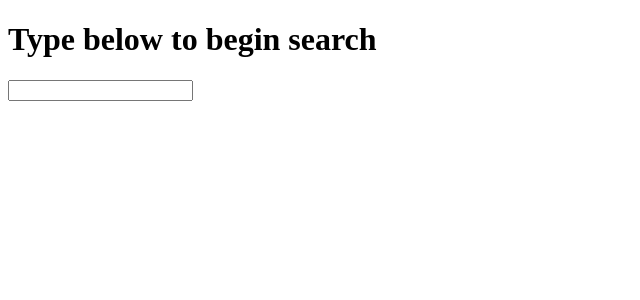
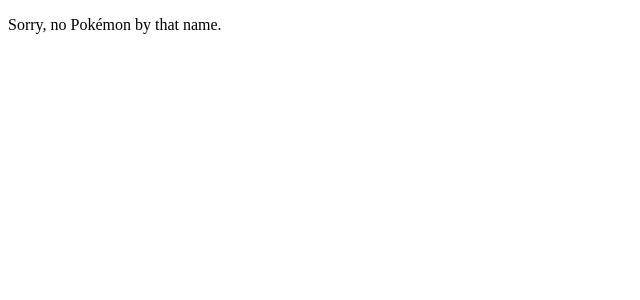
Before and after one commit to ahanshaw/october-react-workshop-frontend, a Next.js app: page /search in a window 1280 px wide. Shown: the top 300 px of the page, without its empty margins (0-640 px from the left). Built offline with nearby package versions, Linux system fonts and the light colour scheme.

Commit message:
update search

```diff
--- a/components/Layout.js
+++ b/components/Layout.js
@@ -5,7 +5,7 @@
     return (
         <div>
             <Nav />
-            {children}
+            	{children}
             <Footer />
         </div>
     );
--- a/pages/search.js
+++ b/pages/search.js
@@ -1,27 +1,28 @@
 import { useEffect, useState } from "react";
+import { useRouter } from 'next/router'
+
 import Head from "next/head";
 import Image from "next/image";
 import Link from "next/link";
+
 import styles from "../styles/Home.module.scss";
+
 import pokemon from "../samples/pokemon";
 
 export default function search() {
-    const [query, setQuery] = useState("");
+	const router = useRouter();
+	const [query, setQuery] = useState('');
+	const [results, setResults] = useState([]);
 
-    // This will fire once when the page is loaded for the first time
 	useEffect(() => {
-        // Let's set the query state to match the query url parameter that's passed from the homepage
-        const search = window.location.search;
-        const urlParams = new URLSearchParams(search);
-        const urlQuery = urlParams.get("query");
-        if (urlQuery && urlQuery !== "") {
-            setQuery(urlQuery);
-        }
-    }, []);
+		setQuery(router.query.query);
+		setResults([]);
+	}, [router.query]);
 
-    // This will fire every time the 'query' state is changed
 	useEffect(() => {
-        console.log("query is: ", query);
+		pokemon.results.filter(character => character.name.toLowerCase() == query).map(filterCharacter => (
+			setResults(results => [...results, filterCharacter])
+		));
 	}, [query]);
 
     return (
@@ -35,40 +36,16 @@
                 <link rel="icon" href="/favicon.ico" />
             </Head>
 			<div className="wrapper">
-                {/* Just a sample form, please feel free to delete or modify as needed for your implementation */}
-                {!query && <h1>Type below to begin search</h1>}
-                {query && <h1>Search</h1>}
-                <form action="">
-                    <input
-                        type="search"
-                        name="search"
-                        id="search"
-                        value={query}
-                        onChange={(e) => setQuery(e.target.value)}
-                    />
-                    {/* <button type="submit">Search!</button> */}
-                </form>
-                {query && (
-                    <div className="results">
-                        <h2>Searching for {query}</h2>
-                        <p>XXX Pokémon Found</p>
-                        <div className={styles.cards}>
-                            {pokemon.results.map((monster) => {
-                                if (monster.name.includes(query)) {
-                                    return (
-                                        <Link href="/single">
-                                            <a>
-                                                <div className={styles.card}>
-                                                    <h3>{monster.name}</h3>
+				{results &&
+					results.map((result, index) => (
+						<div key={index}>
+							<p>{result.name}</p>
 						</div>
-                                            </a>
-                                        </Link>
-                                    );
+					))
 				}
-                            })}
-                        </div>
-                    </div>
-                )}
+				{results.length < 1 &&
+					<p>Sorry, no Pokémon by that name.</p>
+				}
             </div>
         </main>
     );
--- a/styles/globals.scss
+++ b/styles/globals.scss
@@ -1,6 +1,6 @@
 :root {
 	--max-width: 600px;
-    --nav-height: 4rem;
+	--nav-height: 120px;
 }
 
 html,
```
Also changed, not shown: components/Nav.js (+10 -3 lines), components/SearchForm.js (added, +31 -0 lines), pages/index.js (+11 -29 lines), styles/Nav.module.scss (+13 -7 lines), styles/SearchForm.module.scss (added, +36 -0 lines). Lines whose indentation alone changed are shown as unchanged.
